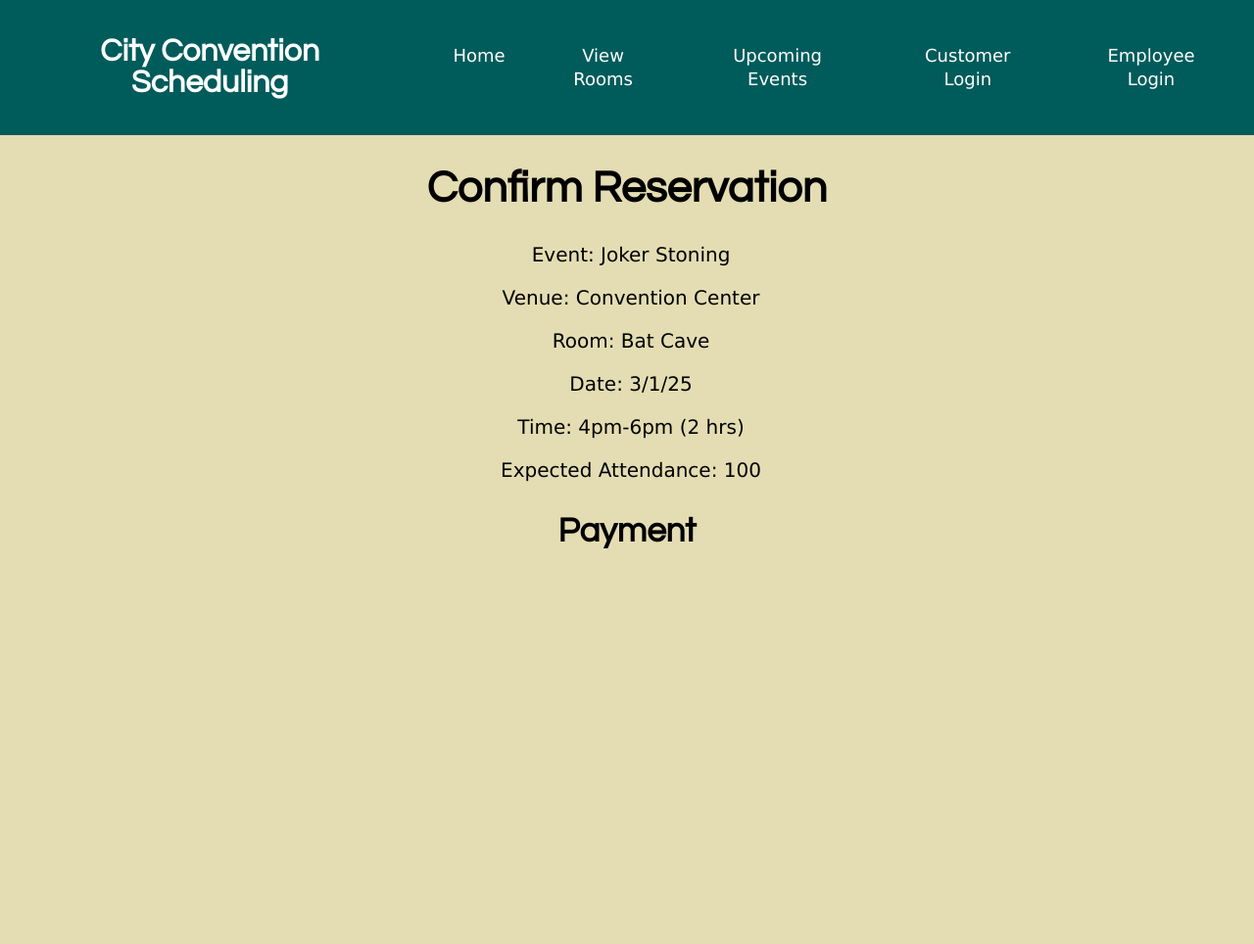
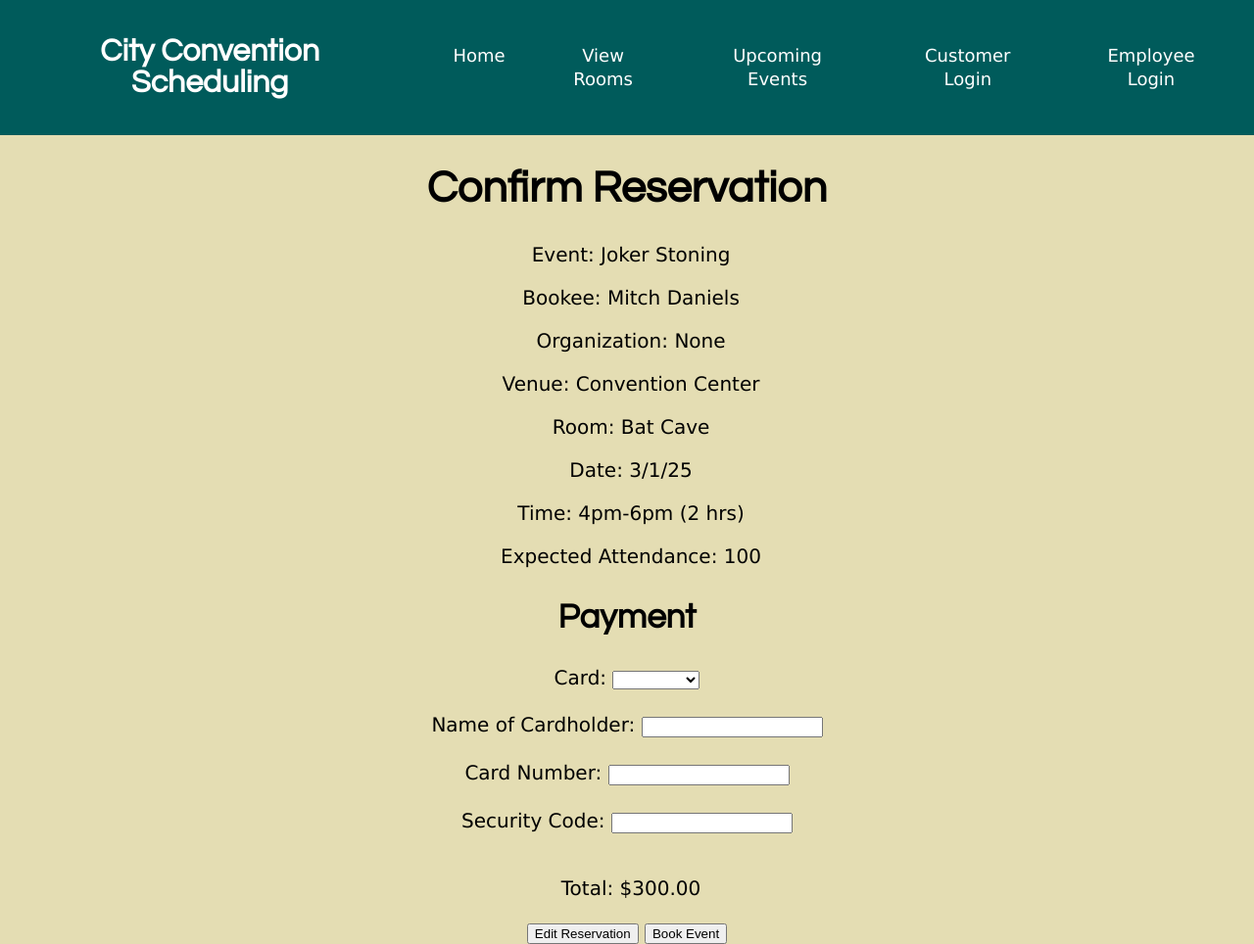
Before and after one commit to BHo576/CNIT280Team13, a plain HTML site: page paymentScreen.html in a window 1280 px wide. Shown: the whole page at 98% size. Before the commit the page ends 800 px from the top, so only its background shows below. Drawn offline with Linux system fonts and the light colour scheme.

Commit message:
Finished 8.1

```diff
--- a/paymentScreen.html
+++ b/paymentScreen.html
@@ -29,20 +29,46 @@
   <h1>Confirm Reservation</h1>
   <form>
     <p>Event: Joker Stoning</p>
+    <p>Bookee: Mitch Daniels</p>
+    <p>Organization: None</p>
     <p>Venue: Convention Center</p>
     <p>Room: Bat Cave</p>
     <p>Date: 3/1/25</p>
     <p>Time: 4pm-6pm (2 hrs)</p>
     <p>Expected Attendance: 100</p>
     <h2>Payment</h2>
+    <label for="card type">Card:</label>
+    <select id="card type" name="card type">
+      <option value="blank"></option>
+      <option value="visa">Visa</option>
+      <option value="mastercard">Mastercard</option>
+      <option value="discover">Discover</option>
+    </select>
+    <br>
+    <br>
+    <label for="text">Name of Cardholder:</label>
+    <input type="text" id="text" name="text">
+    <br>
+    <br>
+    <label for="text">Card Number:</label>
+    <input type="text" id="cardnum" name="text">
+    <br>
+    <br>
+    <label for="text">Security Code:</label>
+    <input type="text" id="text" name="text">
+    <br>
+    <br>
+    <p>Total: $300.00</p>
+    <input type ="button" value = "Edit Reservation" onclick="location.href='bookRoom.html';">
+    <input type ="button" value = "Book Event" onclick="validatePayment();"/>
     <script>
-      function validateTime() {
-          let startTime = document.getElementById("start time").value;
+      function validatePayment() {
+          let startTime = document.getElementById("cardnum").value;
 
-          if (startTime === "14:00") {
-              alert("Error: An event is already scheduled for this time.");
+          if (startTime !== "1111-2222-3333-4444") {
+              alert("Error: Payment information could not be validated.");
           } else {
-              location.href = 'paymentScreen.html';
+              location.href = 'receipt.html';
           }
       }
     </script>
```
Also changed, not shown: bookRoom.html (+18 -4 lines), receipt.html (added).
